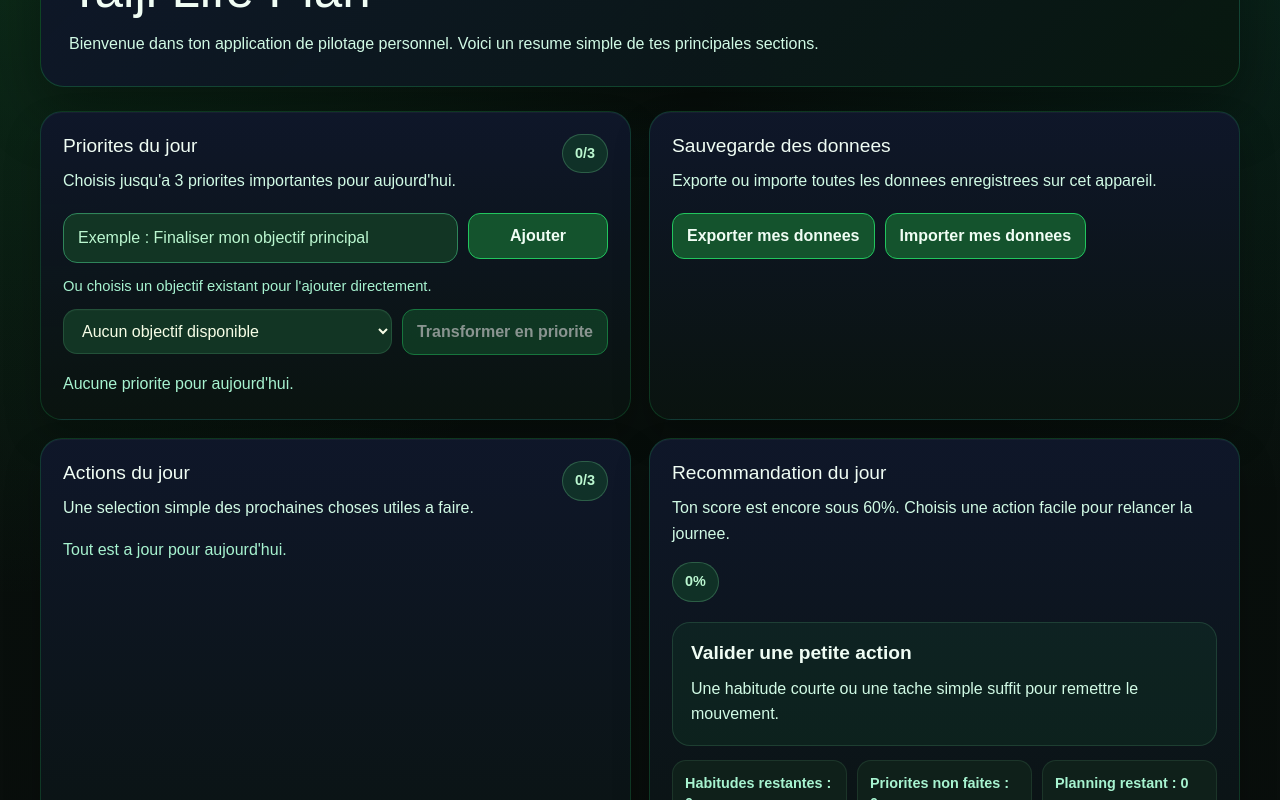
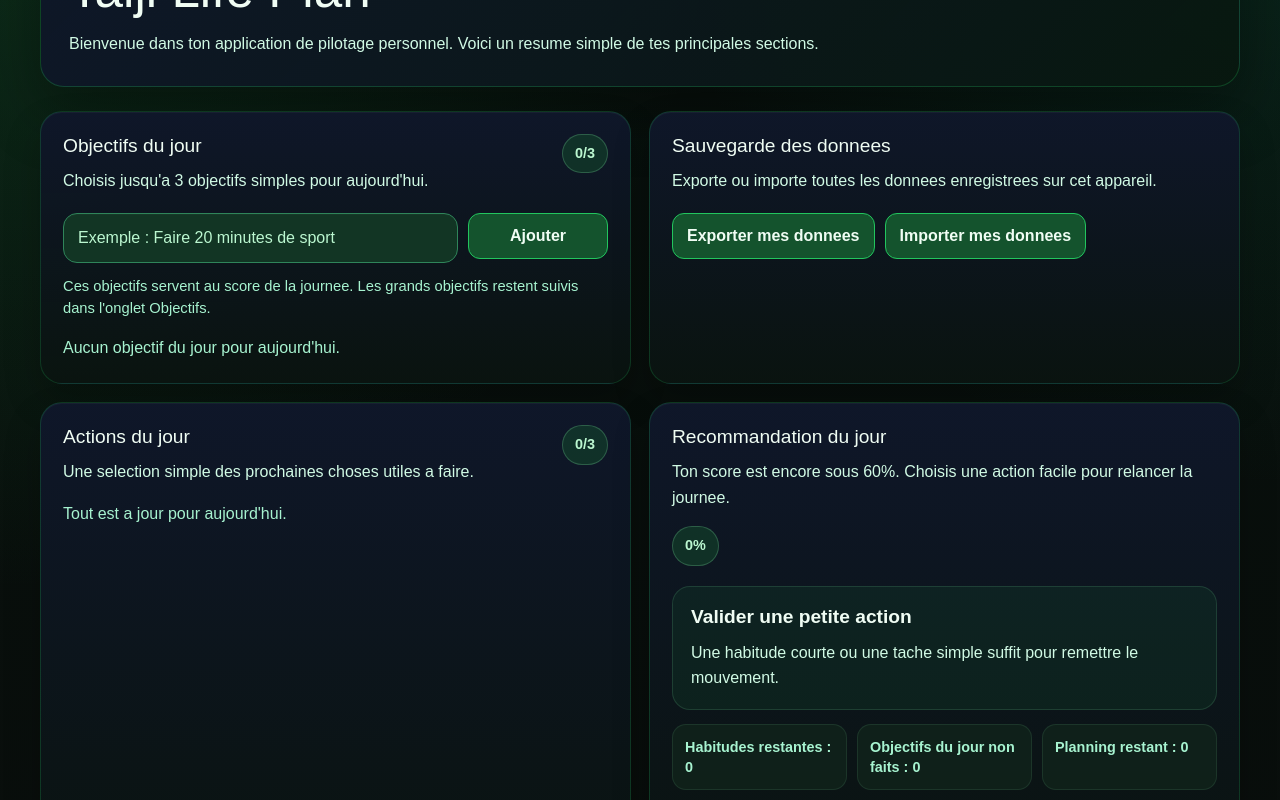
Before and after one commit to Gintaiji/taijilifeplan, a Next.js app: page / in a window 1280 px wide. Shown: the part 200-1000 px from the top of the page. Built offline with nearby package versions, Linux system fonts and the light colour scheme.

Commit message:
Séparation des objectifs du jour et des grands objectifs

```diff
--- a/app/components/DailyRecommendationCard.tsx
+++ b/app/components/DailyRecommendationCard.tsx
@@ -172,7 +172,10 @@ function getCurrentStreak(history: ProgressHistoryEntry[], todayKey: string) {
 }
 
 function getUnfinishedPrioritiesCount(todayKey: string) {
-  const savedPriorities = getStorage<unknown>(STORAGE_KEYS.priorities, null);
+  const savedPriorities = getStorage<unknown>(
+    STORAGE_KEYS.dailyObjectives,
+    null,
+  );
   const priorities = normalizePriorities(savedPriorities);
 
   if (!priorities || priorities.date !== todayKey) {
@@ -205,9 +208,9 @@ function getRecommendation({
 
   if (unfinishedPriorities > 0) {
     return {
-      title: "Revenir a une priorite",
-      text: "Il reste au moins une priorite non faite aujourd'hui.",
-      detail: "Consacre un bloc court a cette priorite avant d'ouvrir autre chose.",
+      title: "Revenir a un objectif du jour",
+      text: "Il reste au moins un objectif du jour non fait aujourd'hui.",
+      detail: "Consacre un bloc court a cet objectif avant d'ouvrir autre chose.",
     };
   }
 
@@ -238,7 +241,7 @@ function getRecommendation({
   return {
     title: "Preparer demain",
     text: "Le jour est bien avance, tu peux passer en mode anticipation.",
-    detail: "Note une priorite simple pour demain pendant que l'elan est la.",
+    detail: "Note un objectif simple pour demain pendant que l'elan est la.",
   };
 }
 
@@ -294,7 +297,7 @@ export default function DailyRecommendationCard({
 
       <div className={styles.recommendationStats}>
         <span>Habitudes restantes : {habitsRemaining}</span>
-        <span>Priorites non faites : {unfinishedPriorities}</span>
+        <span>Objectifs du jour non faits : {unfinishedPriorities}</span>
         <span>Planning restant : {planningRemaining}</span>
         <span>Streak actuel : {currentStreak} jours</span>
       </div>
--- a/app/components/DataBackupCard.tsx
+++ b/app/components/DataBackupCard.tsx
@@ -54,7 +54,7 @@ function getBackupData(): BackupData {
     goals: getStorage<unknown>(STORAGE_KEYS.goals, []),
     planning: getStorage<unknown>(STORAGE_KEYS.planning, []),
     trajectory: getStorage<unknown>(STORAGE_KEYS.trajectory, {}),
-    priorities: getStorage<unknown | null>(STORAGE_KEYS.priorities, null),
+    priorities: getStorage<unknown | null>(STORAGE_KEYS.dailyObjectives, null),
     progressHistory: getStorage<unknown>(STORAGE_KEYS.progressHistory, []),
   };
 }
@@ -77,7 +77,7 @@ function importBackupData(data: BackupData) {
   setStorage(STORAGE_KEYS.goals, data.goals);
   setStorage(STORAGE_KEYS.planning, data.planning);
   setStorage(STORAGE_KEYS.trajectory, data.trajectory);
-  setStorage(STORAGE_KEYS.priorities, data.priorities);
+  setStorage(STORAGE_KEYS.dailyObjectives, data.priorities);
   setStorage(STORAGE_KEYS.habitOrder, data.habitOrder);
 
   if (data.progressHistory !== undefined) {
--- a/app/objectifs/page.tsx
+++ b/app/objectifs/page.tsx
@@ -1,9 +1,9 @@
 "use client";
 
 import { useEffect, useState } from "react";
-import { getStorage, setStorage } from "../utils/storage";
+import { getStorage, setStorage, STORAGE_KEYS } from "../utils/storage";
 
-const STORAGE_KEY = "taiji-life-plan-objectifs";
+const STORAGE_KEY = STORAGE_KEYS.goals;
 
 const periods = ["Hebdomadaire", "Mensuel", "Annuel"] as const;
 
--- a/app/page.tsx
+++ b/app/page.tsx
@@ -1,6 +1,6 @@
 "use client";
 
-import { useEffect, useState, useSyncExternalStore } from "react";
+import { useCallback, useEffect, useState, useSyncExternalStore } from "react";
 import DataBackupCard from "./components/DataBackupCard";
 import DailyRecommendationCard from "./components/DailyRecommendationCard";
 import ProgressHistoryCard from "./components/ProgressHistoryCard";
@@ -12,7 +12,7 @@ const HABIT_LIST_STORAGE_KEY = STORAGE_KEYS.habitNames;
 const GOALS_STORAGE_KEY = STORAGE_KEYS.goals;
 const PLANNING_STORAGE_KEY = STORAGE_KEYS.planning;
 const TRAJECTORY_STORAGE_KEY = STORAGE_KEYS.trajectory;
-const PRIORITIES_STORAGE_KEY = STORAGE_KEYS.priorities;
+const DAILY_OBJECTIVES_STORAGE_KEY = STORAGE_KEYS.dailyObjectives;
 
 type HabitsState = Record<string, boolean>;
 
@@ -76,6 +76,8 @@ type ScheduleFields = {
 type DashboardState = {
   habitsCompleted: number;
   habitsTotal: number;
+  dailyObjectivesCompleted: number;
+  dailyObjectivesTotal: number;
   goalsCompleted: number;
   goalsTotal: number;
   planningCompleted: number;
@@ -110,6 +112,8 @@ const weekdays = [
 const initialDashboardState: DashboardState = {
   habitsCompleted: 0,
   habitsTotal: 0,
+  dailyObjectivesCompleted: 0,
+  dailyObjectivesTotal: 0,
   goalsCompleted: 0,
   goalsTotal: 0,
   planningCompleted: 0,
@@ -498,12 +502,9 @@ function normalizePriorities(savedPriorities: unknown): SavedPriorities | null {
   };
 }
 
-function getInitialGoals(): Goal[] {
-  if (typeof window === "undefined") {
-    return [];
-  }
-
-  return getSavedData(GOALS_STORAGE_KEY, normalizeGoals, []);
+function getCompletedDailyObjectivesCount(dailyObjectives: DailyPriority[]) {
+  return dailyObjectives.filter((dailyObjective) => dailyObjective.completed)
+    .length;
 }
 
 function getNextPriorityId(currentPriorities: DailyPriority[]) {
@@ -524,7 +525,10 @@ function getInitialPriorities(todayKey: string): DailyPriority[] {
     return [];
   }
 
-  const savedPriorities = getStorage<unknown>(PRIORITIES_STORAGE_KEY, null);
+  const savedPriorities = getStorage<unknown>(
+    DAILY_OBJECTIVES_STORAGE_KEY,
+    null,
+  );
   const normalizedPriorities = normalizePriorities(savedPriorities);
 
   if (!normalizedPriorities || normalizedPriorities.date !== todayKey) {
@@ -594,9 +598,9 @@ function getTodayActionsFromLocalStorage(todayKey: string): TodayAction[] {
   if (firstUnfinishedPriority) {
     actions.push({
       id: "priority",
-      category: "Priorite",
+      category: "Objectif du jour",
       title: firstUnfinishedPriority.label,
-      detail: "Premiere priorite du jour non terminee.",
+      detail: "Premier objectif du jour non termine.",
     });
   }
 
@@ -646,6 +650,7 @@ function getDashboardFromLocalStorage(): DashboardState {
   );
   const habitsByDate = getHabitsByDateFromLocalStorage();
   const goals = getSavedData(GOALS_STORAGE_KEY, normalizeGoals, []);
+  const dailyObjectives = getInitialPriorities(getTodayKey());
   const tasks = getSavedData(PLANNING_STORAGE_KEY, normalizeTasks, []);
   const trajectoryEntries = getSavedData(
     TRAJECTORY_STORAGE_KEY,
@@ -664,6 +669,9 @@ function getDashboardFromLocalStorage(): DashboardState {
 
   const goalsCompleted = goals.filter((goal) => goal.completed).length;
   const goalsTotal = goals.length;
+  const dailyObjectivesCompleted =
+    getCompletedDailyObjectivesCount(dailyObjectives);
+  const dailyObjectivesTotal = dailyObjectives.length;
 
   const planningCompleted = tasks.filter((task) => task.completed).length;
   const nextTasks = sortPlanningTasks(tasks).slice(0, 3);
@@ -675,16 +683,23 @@ function getDashboardFromLocalStorage(): DashboardState {
   const hasTodayTrajectoryEntry = todayKey in trajectoryEntries;
 
   const habitsRatio = getRatio(habitsCompleted, habitsTotal);
-  const goalsRatio = getRatio(goalsCompleted, goalsTotal);
+  const dailyObjectivesRatio = getRatio(
+    dailyObjectivesCompleted,
+    dailyObjectivesTotal,
+  );
   const planningRatio = getRatio(planningCompleted, tasks.length);
   const trajectoryRatio = hasTodayTrajectoryEntry ? 1 : 0;
   const globalProgressScore = Math.round(
-    ((habitsRatio + goalsRatio + planningRatio + trajectoryRatio) / 4) * 100,
+    ((habitsRatio + dailyObjectivesRatio + planningRatio + trajectoryRatio) /
+      4) *
+      100,
   );
 
   return {
     habitsCompleted,
     habitsTotal,
+    dailyObjectivesCompleted,
+    dailyObjectivesTotal,
     goalsCompleted,
     goalsTotal,
     planningCompleted,
@@ -697,24 +712,17 @@ function getDashboardFromLocalStorage(): DashboardState {
   };
 }
 
-function PrioritiesCard({ todayKey }: { todayKey: string }) {
+function DailyObjectivesCard({
+  todayKey,
+  onDailyObjectivesChange,
+}: {
+  todayKey: string;
+  onDailyObjectivesChange: () => void;
+}) {
   const [priorities, setPriorities] = useState<DailyPriority[]>(() =>
     getInitialPriorities(todayKey),
   );
-  const [goals] = useState<Goal[]>(getInitialGoals);
   const [priorityLabel, setPriorityLabel] = useState("");
-  const [selectedGoalId, setSelectedGoalId] = useState(() => {
-    const initialGoals = getInitialGoals();
-
-    if (initialGoals.length === 0) {
-      return "";
-    }
-
-    return String(initialGoals[0].id);
-  });
-
-  const selectedGoal =
-    goals.find((goal) => String(goal.id) === selectedGoalId) ?? null;
 
   useEffect(() => {
     const savedPriorities: SavedPriorities = {
@@ -722,8 +730,9 @@ function PrioritiesCard({ todayKey }: { todayKey: string }) {
       priorities,
     };
 
-    setStorage(PRIORITIES_STORAGE_KEY, savedPriorities);
-  }, [priorities, todayKey]);
+    setStorage(DAILY_OBJECTIVES_STORAGE_KEY, savedPriorities);
+    onDailyObjectivesChange();
+  }, [priorities, todayKey, onDailyObjectivesChange]);
 
   function hasSamePriorityLabel(label: string) {
     const cleanLabel = label.trim().toLowerCase();
@@ -757,29 +766,8 @@ function PrioritiesCard({ todayKey }: { todayKey: string }) {
     setPriorityLabel("");
   }
 
-  function handleAddGoalAsPriority() {
-    if (!selectedGoal || priorities.length >= 3) {
-      return;
-    }
-
-    const cleanLabel = selectedGoal.title.trim();
-
-    if (cleanLabel === "" || hasSamePriorityLabel(cleanLabel)) {
-      return;
-    }
-
-    setPriorities((currentPriorities) => [
-      ...currentPriorities,
-      {
-        id: getNextPriorityId(currentPriorities),
-        label: cleanLabel,
-        completed: false,
-      },
-    ]);
-  }
-
   function handleDeletePriority(priorityId: number) {
-    const confirmed = window.confirm("Supprimer cette priorite du jour ?");
+    const confirmed = window.confirm("Supprimer cet objectif du jour ?");
 
     if (!confirmed) {
       return;
@@ -804,9 +792,9 @@ function PrioritiesCard({ todayKey }: { todayKey: string }) {
     <article className={`${styles.card} ${styles.primaryCard}`}>
       <div className={styles.sectionHeader}>
         <div>
-          <h2 className={styles.cardTitle}>Priorites du jour</h2>
+          <h2 className={styles.cardTitle}>Objectifs du jour</h2>
           <p className={styles.cardText}>
-            Choisis jusqu&apos;a 3 priorites importantes pour aujourd&apos;hui.
+            Choisis jusqu&apos;a 3 objectifs simples pour aujourd&apos;hui.
           </p>
         </div>
         <span className={styles.counterBadge}>{priorities.length}/3</span>
@@ -818,7 +806,7 @@ function PrioritiesCard({ todayKey }: { todayKey: string }) {
             type="text"
             value={priorityLabel}
             onChange={(event) => setPriorityLabel(event.target.value)}
-            placeholder="Exemple : Finaliser mon objectif principal"
+            placeholder="Exemple : Faire 20 minutes de sport"
             className={styles.textField}
           />
 
@@ -832,44 +820,15 @@ function PrioritiesCard({ todayKey }: { todayKey: string }) {
         </div>
 
         <p className={styles.helperText}>
-          Ou choisis un objectif existant pour l&apos;ajouter directement.
+          Ces objectifs servent au score de la journee. Les grands objectifs
+          restent suivis dans l&apos;onglet Objectifs.
         </p>
-
-        <div className={styles.inputRow}>
-          <select
-            value={selectedGoalId}
-            onChange={(event) => setSelectedGoalId(event.target.value)}
-            className={styles.textField}
-            disabled={goals.length === 0}
-          >
-            {goals.length === 0 ? (
-              <option value="">Aucun objectif disponible</option>
-            ) : (
-              goals.map((goal) => (
-                <option key={goal.id} value={goal.id}>
-                  {goal.title} ({goal.period})
-                </option>
-              ))
-            )}
-          </select>
-
-          <button
-            type="button"
-            className={`control-button ${styles.button} ${styles.addButton}`}
-            onClick={handleAddGoalAsPriority}
-            disabled={
-              priorities.length >= 3 ||
-              selectedGoal === null ||
-              hasSamePriorityLabel(selectedGoal.title)
-            }
-          >
-            Transformer en priorite
-          </button>
-        </div>
       </form>
 
       {priorities.length === 0 ? (
-        <p className={styles.emptyText}>Aucune priorite pour aujourd&apos;hui.</p>
+        <p className={styles.emptyText}>
+          Aucun objectif du jour pour aujourd&apos;hui.
+        </p>
       ) : (
         <ul className={styles.list}>
           {priorities.map((priority) => (
@@ -914,14 +873,14 @@ function PrioritiesCard({ todayKey }: { todayKey: string }) {
   );
 }
 
-function PrioritiesLoadingCard() {
+function DailyObjectivesLoadingCard() {
   return (
     <article className={`${styles.card} ${styles.primaryCard}`}>
       <div className={styles.sectionHeader}>
         <div>
-          <h2 className={styles.cardTitle}>Priorites du jour</h2>
+          <h2 className={styles.cardTitle}>Objectifs du jour</h2>
           <p className={styles.cardText}>
-            Choisis jusqu&apos;a 3 priorites importantes pour aujourd&apos;hui.
+            Choisis jusqu&apos;a 3 objectifs simples pour aujourd&apos;hui.
           </p>
         </div>
         <span className={styles.counterBadge}>0/3</span>
@@ -932,7 +891,7 @@ function PrioritiesLoadingCard() {
           <input
             type="text"
             value=""
-            placeholder="Exemple : Finaliser mon objectif principal"
+            placeholder="Exemple : Faire 20 minutes de sport"
             className={styles.textField}
             readOnly
           />
@@ -946,25 +905,13 @@ function PrioritiesLoadingCard() {
         </div>
 
         <p className={styles.helperText}>
-          Ou choisis un objectif existant pour l&apos;ajouter directement.
+          Ces objectifs servent au score de la journee.
         </p>
-
-        <div className={styles.inputRow}>
-          <select value="" className={styles.textField} disabled>
-            <option value="">Aucun objectif disponible</option>
-          </select>
-
-          <button
-            type="button"
-            className={`control-button ${styles.button} ${styles.addButton}`}
-            disabled
-          >
-            Transformer en priorite
-          </button>
-        </div>
       </form>
 
-      <p className={styles.emptyText}>Aucune priorite pour aujourd&apos;hui.</p>
+      <p className={styles.emptyText}>
+        Aucun objectif du jour pour aujourd&apos;hui.
+      </p>
     </article>
   );
 }
@@ -1184,6 +1131,10 @@ function TodayActionsCard({
 export default function HomePage() {
   const todayKey = getTodayKey();
   const [planningRefreshKey, setPlanningRefreshKey] = useState(0);
+  const [dailyObjectivesRefreshKey, setDailyObjectivesRefreshKey] = useState(0);
+  const handleDailyObjectivesChange = useCallback(() => {
+    setDailyObjectivesRefreshKey((currentKey) => currentKey + 1);
+  }, []);
   const isClient = useSyncExternalStore(
     () => () => {},
     () => true,
@@ -1204,11 +1155,18 @@ export default function HomePage() {
         </p>
       </section>
 
-      <section className={styles.grid} data-planning-refresh={planningRefreshKey}>
+      <section
+        className={styles.grid}
+        data-planning-refresh={planningRefreshKey}
+        data-daily-objectives-refresh={dailyObjectivesRefreshKey}
+      >
         {isClient ? (
-          <PrioritiesCard todayKey={todayKey} />
+          <DailyObjectivesCard
+            todayKey={todayKey}
+            onDailyObjectivesChange={handleDailyObjectivesChange}
+          />
         ) : (
-          <PrioritiesLoadingCard />
+          <DailyObjectivesLoadingCard />
         )}
 
         {isClient ? <DataBackupCard /> : null}
@@ -1276,9 +1234,10 @@ export default function HomePage() {
                 </div>
 
                 <div className={styles.metricCard}>
-                  <span className={styles.metricLabel}>Objectifs</span>
+                  <span className={styles.metricLabel}>Objectifs du jour</span>
                   <strong className={styles.metricValue}>
-                    {dashboard.goalsCompleted}/{dashboard.goalsTotal}
+                    {dashboard.dailyObjectivesCompleted}/
+                    {dashboard.dailyObjectivesTotal}
                   </strong>
                 </div>
 
@@ -1305,9 +1264,12 @@ export default function HomePage() {
                   </span>
                 </li>
                 <li className={styles.progressDetailItem}>
-                  <span className={styles.progressDetailLabel}>Objectifs</span>
+                  <span className={styles.progressDetailLabel}>
+                    Objectifs du jour
+                  </span>
                   <span className={styles.progressDetailValue}>
-                    {dashboard.goalsCompleted}/{dashboard.goalsTotal}
+                    {dashboard.dailyObjectivesCompleted}/
+                    {dashboard.dailyObjectivesTotal}
                   </span>
                 </li>
                 <li className={styles.progressDetailItem}>
--- a/app/utils/storage.ts
+++ b/app/utils/storage.ts
@@ -5,6 +5,7 @@ export const STORAGE_KEYS = {
   goals: "taiji-life-plan-objectifs",
   planning: "taiji-life-plan-planning",
   trajectory: "taiji-life-plan-trajectory",
+  dailyObjectives: "taiji-life-plan-priorities",
   priorities: "taiji-life-plan-priorities",
   progressHistory: "taiji-life-plan-progress-history",
 } as const;
```
